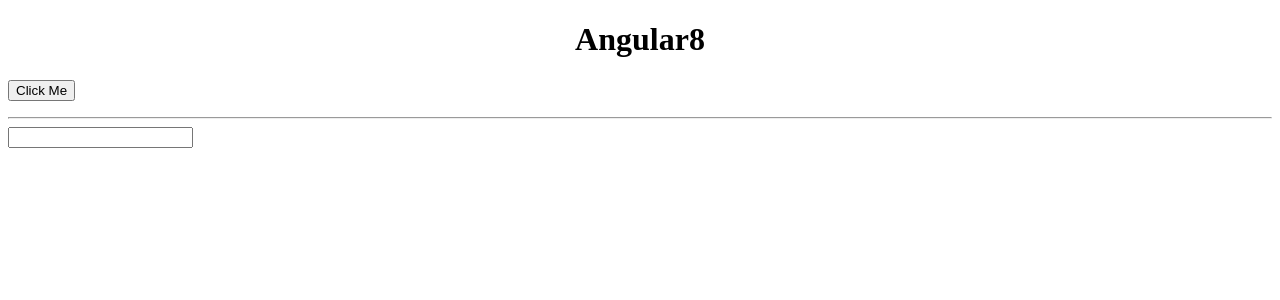
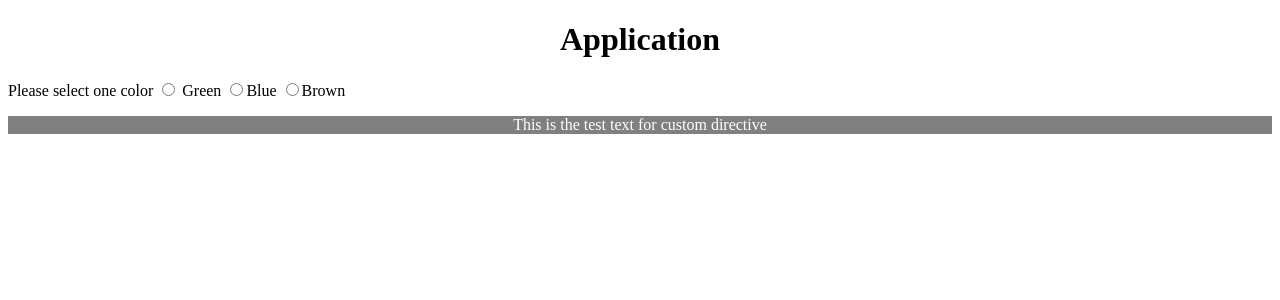
Before and after one commit to pinaktecksky/angular8, an Angular app: page / in a window 1280 px wide. Shown: the top 300 px of the page. Built offline with nearby package versions, Linux system fonts and the light colour scheme.

Commit message:
Custom Directive completed and uploaded

```diff
--- a/src/app/app.component.html
+++ b/src/app/app.component.html
@@ -4,5 +4,12 @@
     {{ title }}
   </h1>
 </div>
-<app-click-me></app-click-me>
+<label>
+Please select one color
+<input type="radio" (click)="color='green'" name="radio"> Green
+<input type="radio" (click)="color='blue'" name="radio">Blue
+<input type="radio" (click)="color='brown'" name="radio">Brown
+</label>
+<p appTestDirective [highlightColor]=color >This is the test text for custom directive</p>
+
 <router-outlet></router-outlet>
--- a/src/app/app.component.ts
+++ b/src/app/app.component.ts
@@ -6,5 +6,5 @@
   styleUrls: ['./app.component.css']
 })
 export class AppComponent {
-  title = 'Angular8';
+  title = 'Application';
 }
--- a/src/app/app.module.ts
+++ b/src/app/app.module.ts
@@ -4,11 +4,13 @@
 import { AppRoutingModule } from './app-routing.module';
 import { AppComponent } from './app.component';
 import { ClickMeComponent } from './click-me/click-me.component';
+import { TestDirectiveDirective } from './test-directive.directive';
 
 @NgModule({
   declarations: [
     AppComponent,
-    ClickMeComponent
+    ClickMeComponent,
+    TestDirectiveDirective
   ],
   imports: [
     BrowserModule,
--- /dev/null
+++ b/src/app/test-directive.directive.ts
@@ -0,0 +1,28 @@
+import {Directive, ElementRef, HostListener, Input, OnInit} from '@angular/core';
+
+@Directive({
+  selector: '[appTestDirective]'
+})
+export class TestDirectiveDirective implements OnInit {
+  constructor(private el: ElementRef) { }
+
+  @Input() highlightColor: string;
+
+  ngOnInit() {
+    this.el.nativeElement.style.background = 'gray';
+    this.el.nativeElement.style.color = 'white';
+    this.el.nativeElement.style.textAlign = 'center';
+  }
+
+  @HostListener('mouseenter') mouseEnter() {
+    this.highlight(this.highlightColor || 'red');
+  }
+
+  @HostListener('mouseleave') mouseLeave() {
+    this.highlight(this.highlightColor || 'gray');
+  }
+
+  private highlight(color: string) {
+    this.el.nativeElement.style.background = color;
+  }
+}
```
Also changed, not shown: 1 other file (tests, documents, lock files or other folders).
